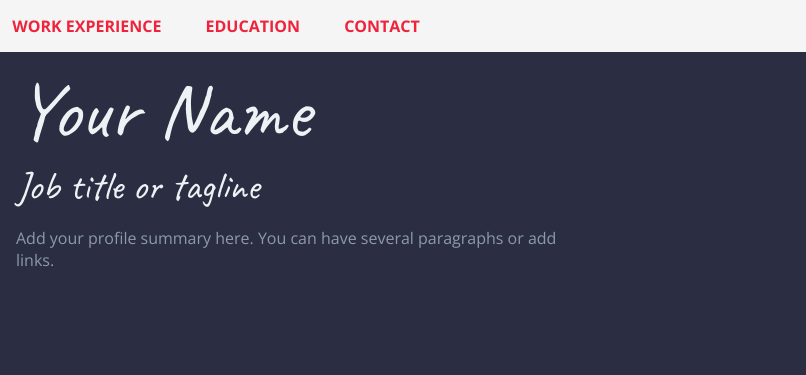
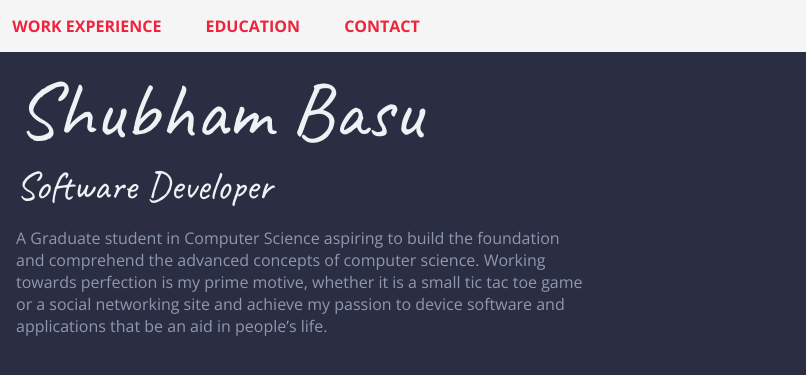
Before and after one commit to shub1991/shub1991.github.io, a plain HTML site: page index.html in a window 1280 px wide. Shown: the top 375 px of the page, 474-1280 px from the left. Drawn offline with nearby package versions, Linux system fonts and the light colour scheme.

Commit message:
Content to about me

```diff
--- a/index.html
+++ b/index.html
@@ -21,11 +21,15 @@
             <a href="#contact">Contact</a>
         </nav>
         <div class="content-wrap">
-            <img src="images/profile.jpg" alt="Your Name" class="profile-img col-narrow">
+            <img src="images/profile.jpg" alt="Shubham Basu" class="profile-img col-narrow">
             <div class="col-wide">
-                <h1>Your Name</h1>
-                <h2>Job title or tagline</h2>
-                <p>Add your profile summary here. You can have several paragraphs or add links.</p>
+                <h1>Shubham Basu</h1>
+                <h2>Software Developer</h2>
+                <p>A Graduate student in Computer Science aspiring to build the foundation and
+                    comprehend the advanced concepts of computer science. Working towards
+                    perfection is my prime motive, whether it is a small tic tac toe game or a
+                    social networking site and achieve my passion to device software and applications
+                    that be an aid in people’s life.</p>
             </div>
         </div>
         <a href="#" class="btn download" download>download resume</a>
```
